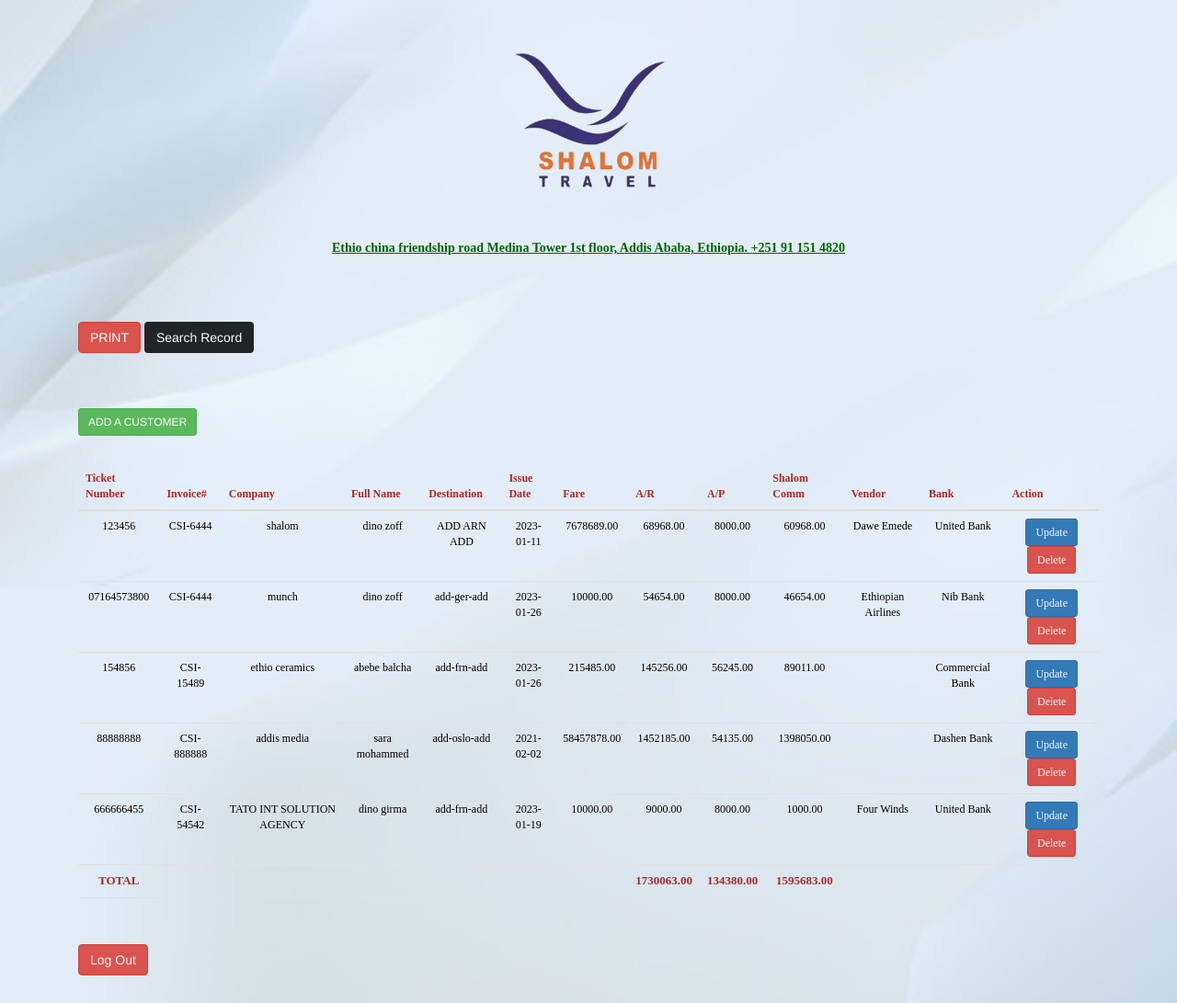
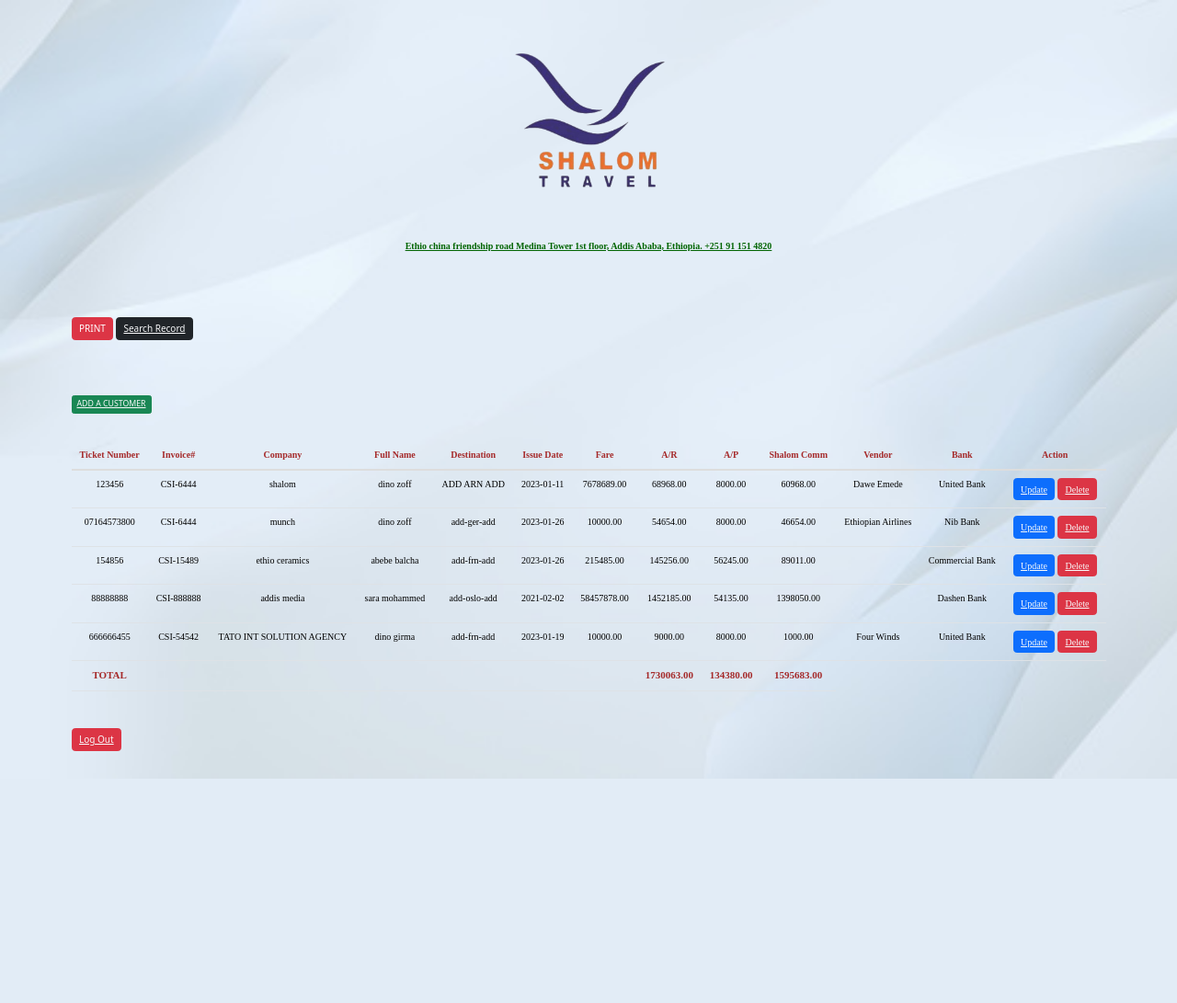
Before and after one commit to dinozoff1981/shalf, a PHP site: page /home.php in a window 1280 px wide. Shown: the whole page at 92% size. After the commit the page ends 847 px from the top, so only its background shows below. Run offline with PHP 8.4, Linux system fonts and the light colour scheme; data comes from the database, SQL or seed files in the repository; data that the repository does not hold is empty; some libraries are stand-ins or nearby versions.

Commit message:
newcommit

```diff
--- a/create.php
+++ b/create.php
@@ -100,13 +100,13 @@ $result=mysqli_query($connect,$sql);
     <meta charset="utf-8">
     <meta name="viewport" content="width=device-width, initial-scale=1">
     <title>New Customer</title>
-    <link href="https://cdn.jsdelivr.net/npm/bootstrap@5.2.0/dist/css/bootstrap.min.css" rel="stylesheet">
     <script src="https://ajax.googleapis.com/ajax/libs/jquery/2.2.0/jquery.min.js"></script>
   <link rel="stylesheet" href="https://maxcdn.bootstrapcdn.com/bootstrap/3.3.6/css/bootstrap.min.css" />
   <script src="https://cdn.datatables.net/1.10.12/js/jquery.dataTables.min.js"></script>
   <script src="https://cdn.datatables.net/1.10.12/js/dataTables.bootstrap.min.js"></script>
   <link rel="stylesheet" href="https://cdn.datatables.net/1.10.12/css/dataTables.bootstrap.min.css" />
   <script src="https://maxcdn.bootstrapcdn.com/bootstrap/3.3.6/js/bootstrap.min.js"></script>
+  <link href="https://cdn.jsdelivr.net/npm/bootstrap@5.2.0/dist/css/bootstrap.min.css" rel="stylesheet">
   </head>
   <style>
 
--- a/edit.php
+++ b/edit.php
@@ -62,14 +62,13 @@ if($result){
     <meta charset="utf-8">
     <meta name="viewport" content="width=device-width, initial-scale=1">
     <title>My friends</title>
-    <link href="https://cdn.jsdelivr.net/npm/bootstrap@5.2.0/dist/css/bootstrap.min.css" rel="stylesheet">
-    <link href="https://cdn.jsdelivr.net/npm/bootstrap@5.2.0/dist/css/bootstrap.min.css" rel="stylesheet">
     <script src="https://ajax.googleapis.com/ajax/libs/jquery/2.2.0/jquery.min.js"></script>
   <link rel="stylesheet" href="https://maxcdn.bootstrapcdn.com/bootstrap/3.3.6/css/bootstrap.min.css" />
   <script src="https://cdn.datatables.net/1.10.12/js/jquery.dataTables.min.js"></script>
   <script src="https://cdn.datatables.net/1.10.12/js/dataTables.bootstrap.min.js"></script>
   <link rel="stylesheet" href="https://cdn.datatables.net/1.10.12/css/dataTables.bootstrap.min.css" />
   <script src="https://maxcdn.bootstrapcdn.com/bootstrap/3.3.6/js/bootstrap.min.js"></script>
+  <link href="https://cdn.jsdelivr.net/npm/bootstrap@5.2.0/dist/css/bootstrap.min.css" rel="stylesheet">
   </head>
       <style>
 
--- a/fetch.php
+++ b/fetch.php
@@ -5,12 +5,9 @@
 
 <?php
 
-//fetch.php
-//$connect = new mysqli('localhost','root','','folder');
 $connect = new PDO("mysql:host=db4free.net;dbname=shalomdb", "shalom", "@Jerry304870");
 
 $column = array('ticketnumber','invno', 'company', 'fullname','destination','issuedate','fare','ar','ap','vendor','shalomcom','bank');
-//$column = array ("SELECT id,ticketnumber,invno,company,fullname,destination,issuedate,fare,ar,ap,SUM(ar-ap) AS shalomcom,vendor,bank FROM table23 GROUP BY id");
 
 
 $sql = '
@@ -73,6 +70,8 @@ foreach ($result as $row) {
     $sub_array[] = $row["vendor"];
     $sub_array[] = $row["bank"];
 
+
+
     $total_order = $total_order + floatval($row["ar"]);
     $test_order = $test_order + floatval($row["ap"]);
     $test= $test + floatval($row["shalomcom"]);
--- a/home.php
+++ b/home.php
@@ -1,5 +1,7 @@
 
-
+<?php
+include 'header.php';
+?>
 
 <!DOCTYPE html>
 <html lang="en">
@@ -8,15 +10,13 @@
     <meta charset="UTF-8">
     <meta http-equiv="X-UA-Compatible" connecttent="IE=edge">
     <meta name="viewport" connecttent="width=device-width, initial-scale=1.0">
-    <link href="https://cdn.jsdelivr.net/npm/bootstrap@5.2.0/dist/css/bootstrap.min.css" rel="stylesheet">
-    <link rel="stylesheet" href="https://maxcdn.bootstrapcdn.com/bootstrap/4.3.1/css/bootstrap.min.css">
-    <link href="https://cdn.jsdelivr.net/npm/bootstrap@5.2.0/dist/css/bootstrap.min.css" rel="stylesheet">
     <script src="https://ajax.googleapis.com/ajax/libs/jquery/2.2.0/jquery.min.js"></script>
   <link rel="stylesheet" href="https://maxcdn.bootstrapcdn.com/bootstrap/3.3.6/css/bootstrap.min.css" />
   <script src="https://cdn.datatables.net/1.10.12/js/jquery.dataTables.min.js"></script>
   <script src="https://cdn.datatables.net/1.10.12/js/dataTables.bootstrap.min.js"></script>
   <link rel="stylesheet" href="https://cdn.datatables.net/1.10.12/css/dataTables.bootstrap.min.css" />
   <script src="https://maxcdn.bootstrapcdn.com/bootstrap/3.3.6/js/bootstrap.min.js"></script>
+  <link href="https://cdn.jsdelivr.net/npm/bootstrap@5.2.0/dist/css/bootstrap.min.css" rel="stylesheet">
 
 
     <title>Shalom Travel</title>
@@ -34,19 +34,13 @@ body
   background-image: url('bg.jpg');
   background-size: cover;
   background-repeat: none;
+  margin: 0;
+    padding: 0;
+    width: 100%;
+
 
 }
 
-h2
-{
-
-    text-align: center;
-    color: darkblue;
-    font-family: 'Times New Roman', Times, serif;
-    margin-top: 30px;
-    text-decoration: underline;
-    font-weight: bold;
-}
 
 tr
 
@@ -59,12 +53,22 @@ color:black;
 }
 th{
 
-    font-size: 12px;
+    font-size: 10px;
     font-family: 'Times New Roman', Times, serif;
     color:brown;
+    text-align:center;
+
 }
 
+td{
 
+    font-size: 10px;
+    font-family: 'Times New Roman', Times, serif;
+
+    text-align:center;
+
+
+}
 
 
 
@@ -73,7 +77,7 @@ th{
 #footer td{
 
     color:brown;
-    font-size:13px;
+    font-size:11px;
     font-weight: bold;
     font-family: 'Times New Roman', Times, serif;
 
@@ -82,9 +86,9 @@ th{
 
 #container {
 
-display:flex;
-justify-content:center;
+
 font-family: 'Times New Roman', Times, serif;
+
 
 }
 
@@ -99,9 +103,7 @@ font-family: 'Times New Roman', Times, serif;
 
 <div class="container">
 
-<?php
-include 'header.php';
-?>
+
 <button onclick="window.print();" class="btn btn-danger">PRINT</button>
 <button class="btn btn-dark my-5 "><a href="index.php" class="text-light">Search Record</a></button>
 
@@ -128,7 +130,7 @@ include 'header.php';
                     <th scope="col">Shalom Comm</th>
                     <th scope="col">Vendor</th>
                     <th scope="col">Bank</th>
-                    <th scope="col">Action</th>
+                    <th scope="col" > Action</th>
                 </tr>
             </thead>
             <tbody>
@@ -184,12 +186,11 @@ GROUP BY id";
 
 
 
-                            <td>
-                             <button class="btn btn-primary btn-sm"><a href="edit.php?updateid='.$id.'" class="text-light">Update</a></button>
-                             <button class="btn btn-danger btn-sm"><a href="delete.php?deleteid='.$id.'" class="text-light">Delete</a></button>
+                            <td >
+                             <button class="btn btn-primary btn-xs "><a href="edit.php?updateid='.$id.'" class="text-light">Update</a></button>
 
-
-                            </td>
+                            <button class="btn btn-danger btn-xs " ><a href="delete.php?deleteid='.$id.'" class="text-light">Delete</a></button>
+                           </td>
 
                         </tr>';
 
```
Also changed, not shown: index.php (+11 -5 lines).
